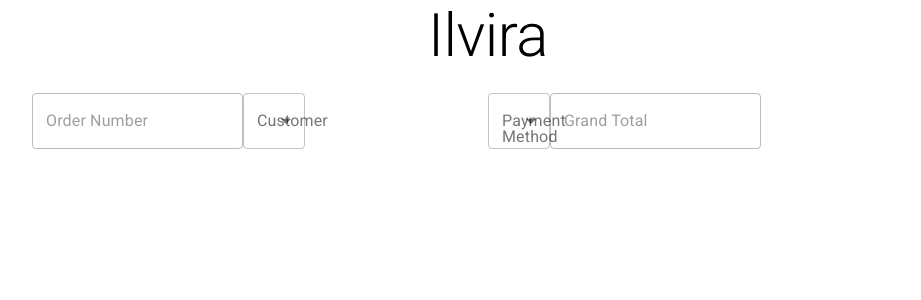
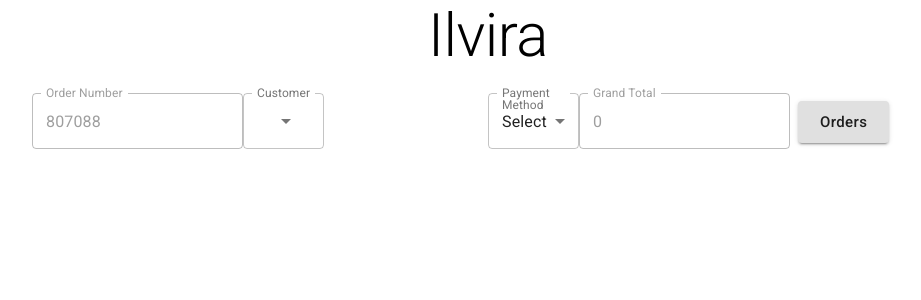
Before and after one commit to NisanurBulut/Ilvira, a React (Create React App) app in the folder IlviraAPP/: page / in a window 1280 px wide. Shown: the top 300 px of the page, without its empty margins (152-1073 px from the left). Built offline with nearby package versions, Linux system fonts and the light colour scheme.

Commit message:
imlemented button control

```diff
--- a/IlviraAPP/src/components/Order/OrderForm.js
+++ b/IlviraAPP/src/components/Order/OrderForm.js
@@ -1,39 +1,69 @@
 import { Grid } from '@material-ui/core';
-import React from 'react';
+import React, { useState } from 'react';
 import Form from '../../layouts/Form';
-import Input from '../../controls/Input';
-import Select from '../../controls/Select';
+import { Input, Select, Button } from '../../controls';
 
 const pMethods = [
   { id: 'none', title: 'Select' },
   { id: 'cash', title: 'Select' },
   { id: 'card', title: 'Select' },
 ];
+const generateOrderNumber = () =>
+  Math.floor(100000 + Math.random() * 900000).toString();
+const getFreshModelObject = () => ({
+  orderMasterId: 0,
+  orderNumber: generateOrderNumber(),
+  customerId: 0,
+  pMethod: 'none',
+  gTotal: 0,
+  deletedOrderItemIds: '',
+  orderDetails: [],
+});
 export default function OrderForm() {
+  const [values, setValues] = useState(getFreshModelObject());
   return (
+    <>
     <Form>
         <Grid container>
             <Grid item xs={6}>
-          <Input disabled label="Order Number" name="orderNumber" />
+                <Input
+                    disabled
+                    label="Order Number"
+                    name="orderNumber"
+                    value={values.orderNumber}
+
+                />
                 <Select
                     label="Customer"
                     name="customerId"
+                    value={values.customerId}
                     options={[
                       { id: 1, title: 'Customer 1' },
                       { id: 2, title: 'Customer 2' },
                       { id: 3, title: 'Customer 3' },
                     ]}
-          ></Select>
+                />
             </Grid>
             <Grid item xs={6}>
                 <Select
                     label="Payment Method"
                     name="pMethod"
+                    value={values.pMethod}
                     options={pMethods}
-          ></Select>
-          <Input disabled label="Grand Total" name="gTotal" />
+                />
+                <Input
+                    disabled
+                    label="Grand Total"
+                    name="gTotal"
+                    value={values.gTotal}
+                />
+
+                <Button
+                    size="large"
+                >Orders</Button>
             </Grid>
         </Grid>
     </Form>
+</>
   );
 }
--- a/IlviraAPP/src/controls/Input.js
+++ b/IlviraAPP/src/controls/Input.js
@@ -1,24 +1,18 @@
-import React from 'react';
+import React from 'react'
 import { TextField } from '@material-ui/core';
+
 export default function Input(props) {
-  const {
-    name,
-    label,
-    value,
-    variant,
-    onChange,
-    error = null,
-    ...other
-  } = props;
+
+    const { name, label, value, variant, onChange, error = null, ...other } = props;
     return (
         <TextField
-      variant={variant || 'outlined'}
+            variant={variant || "outlined"}
             label={label}
             name={name}
             value={value}
-      onchange={onChange}
+            onChange={onChange}
             {...other}
             {...(error && { error: true, helperText: error })}
-    ></TextField>
-  );
+        />
+    )
 }
--- a/IlviraAPP/src/controls/Select.js
+++ b/IlviraAPP/src/controls/Select.js
@@ -18,7 +18,7 @@
   } = props;
   return (
     <FormControl
-      variant={variant || 'outlined'}
+    variant={variant || "outlined"}
       {...(error && { error: true })}
     >
       <InputLabel>{label}</InputLabel>
--- /dev/null
+++ b/IlviraAPP/src/controls/index.js
@@ -0,0 +1,3 @@
+export {default as Button} from './Button';
+export {default as Select} from './Select';
+export {default as Input} from './Input';
```
Lines whose indentation alone changed are shown as unchanged.
